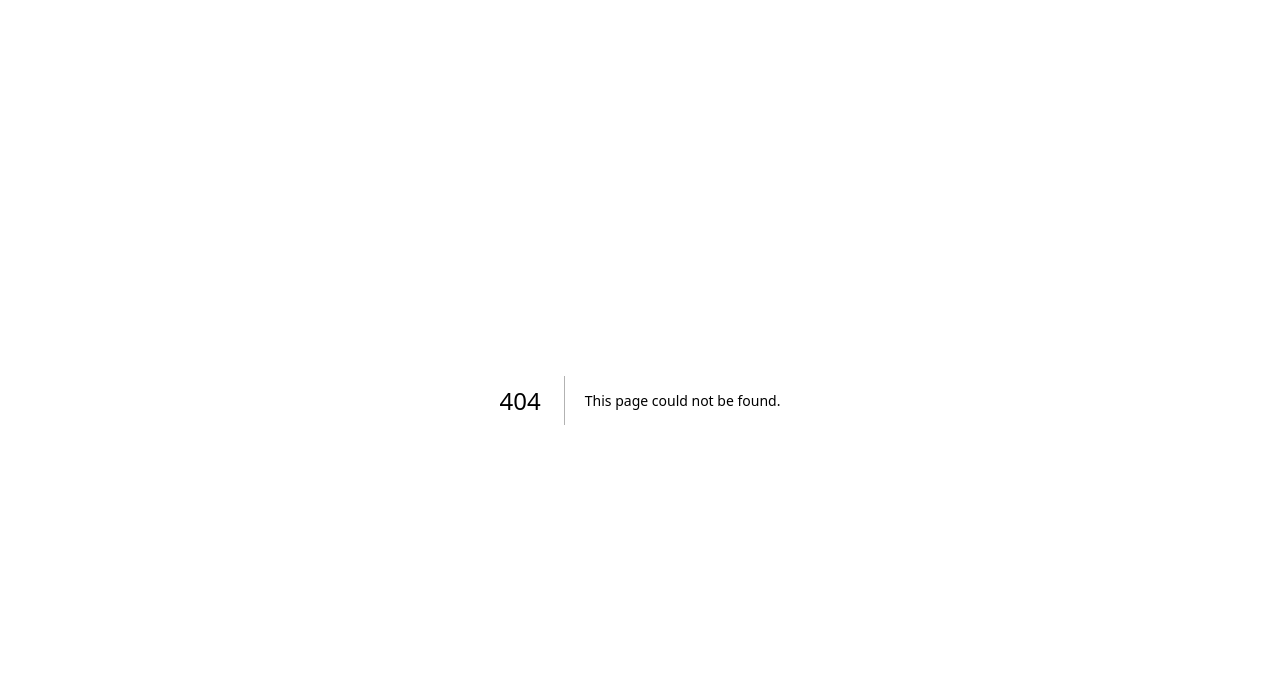
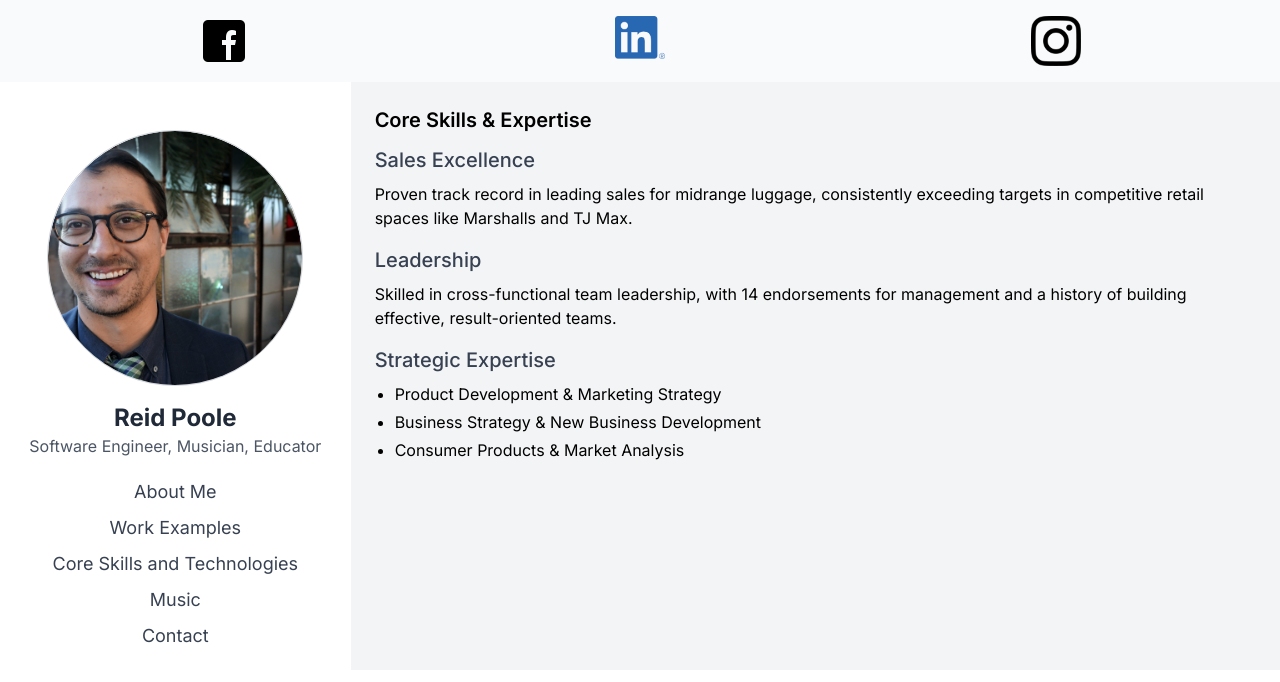
Before and after one commit to rpoole444/personal-website, a Next.js app: page /skills in a window 1280 px wide. Before the commit this address had no page. Shown: the top 682 px of the page. Built offline with nearby package versions, Linux system fonts and the light colour scheme.

Commit message:
change titles in navbar, add skills page, change some names

```diff
--- /dev/null
+++ b/src/app/skills/page.tsx
@@ -0,0 +1,40 @@
+import Head from 'next/head';
+import SocialMedia from '@/components/SocialMedia';
+import Navbar from '@/components/Navbar';
+import "../../styles/globals.css"
+const Skills = () => {
+  return (
+     <>
+      <Head>
+        <title>About Me - Reid Poole</title>
+      </Head>
+      <SocialMedia />
+        <div className='flex row'>
+          <Navbar />
+          <section id='skills' className="bg-gray-100 p-6">
+            <h2 className='text-xl text-grey-800 font-semibold mb-3'>Core Skills & Expertise</h2>
+            <div className='space-y-4'>
+              <div className="skill-category">
+                <h3 className='text-xl text-gray-700 font-medium mb-2'>Sales Excellence</h3>
+                <p>Proven track record in leading sales for midrange luggage, consistently exceeding targets in competitive retail spaces like Marshalls and TJ Max.</p>
+              </div>
+              <div className="skill-category">
+                <h3 className='text-xl text-gray-700 font-medium mb-2'>Leadership</h3>
+                <p>Skilled in cross-functional team leadership, with 14 endorsements for management and a history of building effective, result-oriented teams.</p>
+              </div>
+              <div className="skill-category">
+                <h3 className='text-xl text-gray-700 font-medium mb-2'>Strategic Expertise</h3>
+                <ul className='list-disc ml-5 space-y-1'>
+                  <li>Product Development & Marketing Strategy</li>
+                  <li>Business Strategy & New Business Development</li>
+                  <li>Consumer Products & Market Analysis</li>
+                </ul>
+              </div>
+            </div>
+          </section>
+        </div>
+  </>
+  )
+}
+
+export default Skills;
--- a/src/components/Navbar.tsx
+++ b/src/components/Navbar.tsx
@@ -11,7 +11,7 @@ const Navbar = () => {
           <nav className="flex flex-col items-center mt-4">
             <a href="/aboutMe" className='text-lg text-gray-700 hover:text-gray-900 py-1'>About Me</a>
             <a href="#work" className='text-lg text-gray-700 hover:text-gray-900 py-1'>Work Examples</a>
-            <a href="#skills" className='text-lg text-gray-700 hover:text-gray-900 py-1'>Core Skills and Expertise</a>
+            <a href="/skills" className='text-lg text-gray-700 hover:text-gray-900 py-1'>Core Skills and Technologies</a>
             <a href="/music" className='text-lg text-gray-700 hover:text-gray-900 py-1'>Music</a>
             <Link href="/contact" className='text-lg text-gray-700 hover:text-gray-900 py-1'>
               Contact
--- a/src/components/Skills.tsx
+++ /dev/null
@@ -1,28 +0,0 @@
-import "../styles/globals.css"
-const Skills = () => {
-  return (
-    <section id='skills' className="bg-gray-100 p-6">
-      <h2 className='text-xl text-grey-800 font-semibold mb-3'>Core Skills & Expertise</h2>
-      <div className='space-y-4'>
-        <div className="skill-category">
-          <h3 className='text-xl text-gray-700 font-medium mb-2'>Sales Excellence</h3>
-          <p>Proven track record in leading sales for midrange luggage, consistently exceeding targets in competitive retail spaces like Marshalls and TJ Max.</p>
-        </div>
-        <div className="skill-category">
-          <h3 className='text-xl text-gray-700 font-medium mb-2'>Leadership</h3>
-          <p>Skilled in cross-functional team leadership, with 14 endorsements for management and a history of building effective, result-oriented teams.</p>
-        </div>
-        <div className="skill-category">
-          <h3 className='text-xl text-gray-700 font-medium mb-2'>Strategic Expertise</h3>
-          <ul className='list-disc ml-5 space-y-1'>
-            <li>Product Development & Marketing Strategy</li>
-            <li>Business Strategy & New Business Development</li>
-            <li>Consumer Products & Market Analysis</li>
-          </ul>
-        </div>
-      </div>
-    </section>
-  )
-}
-
-export default Skills;
--- a/src/pages/index.tsx
+++ b/src/pages/index.tsx
@@ -1,5 +1,5 @@
 import AboutMe from '../app/aboutMe/page'
-import Skills from '@/components/Skills';
+import Skills from '@/app/skills/page';
 import WorkExamples from '@/components/WorkExamples';
 import SocialMedia from '@/components/SocialMedia';
 import Navbar from '../components/Navbar';
@@ -18,9 +18,7 @@ const Home = () => {
             <WorkExamples />
           </div>
           <hr className="w-48 h-1 mx-auto my-4 bg-gray-100 border-0 rounded md:my-10 dark:bg-gray-700"/>
-          <div id="skills">
-            <Skills />
-          </div>
+
         </div>
       </div>
     </main>
```
